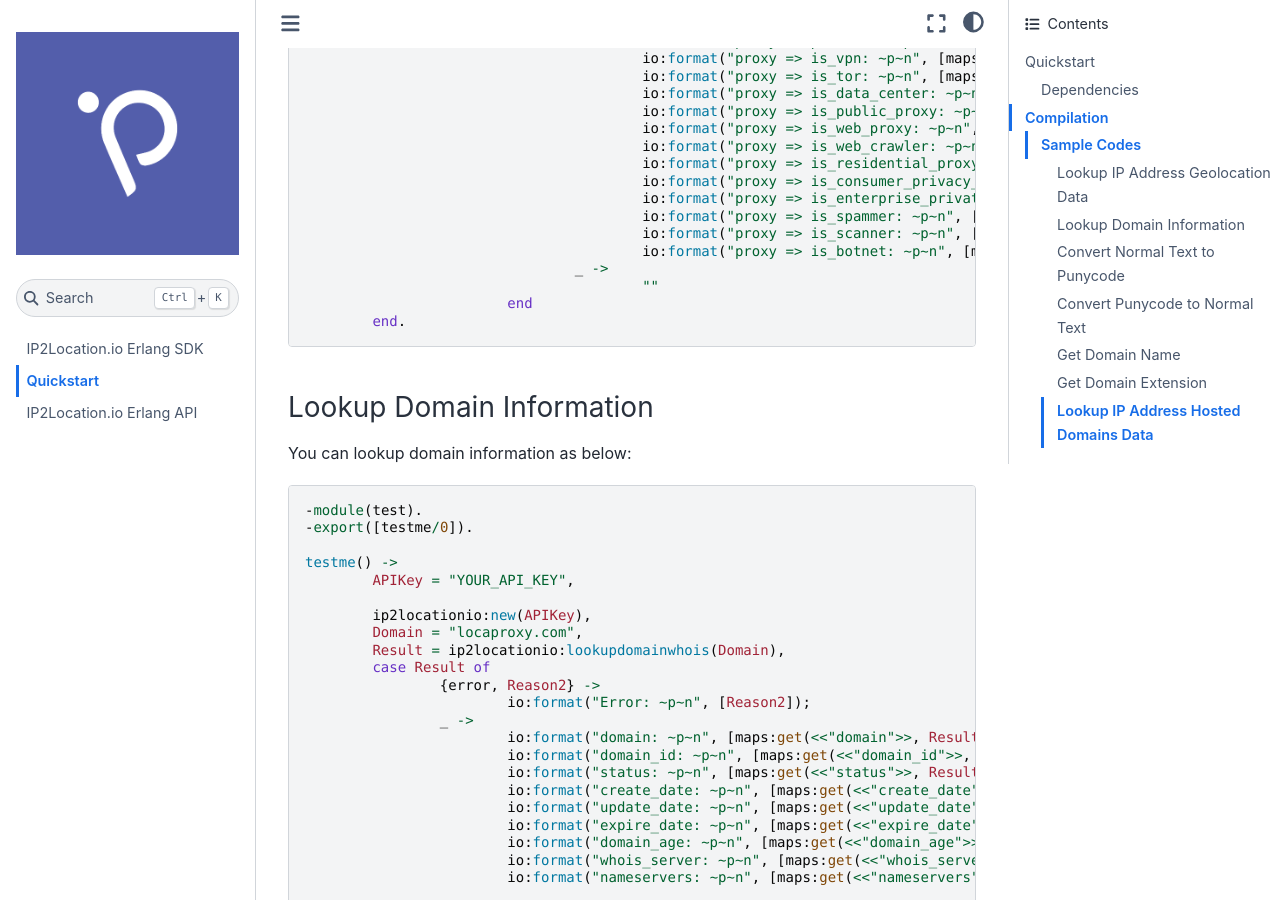
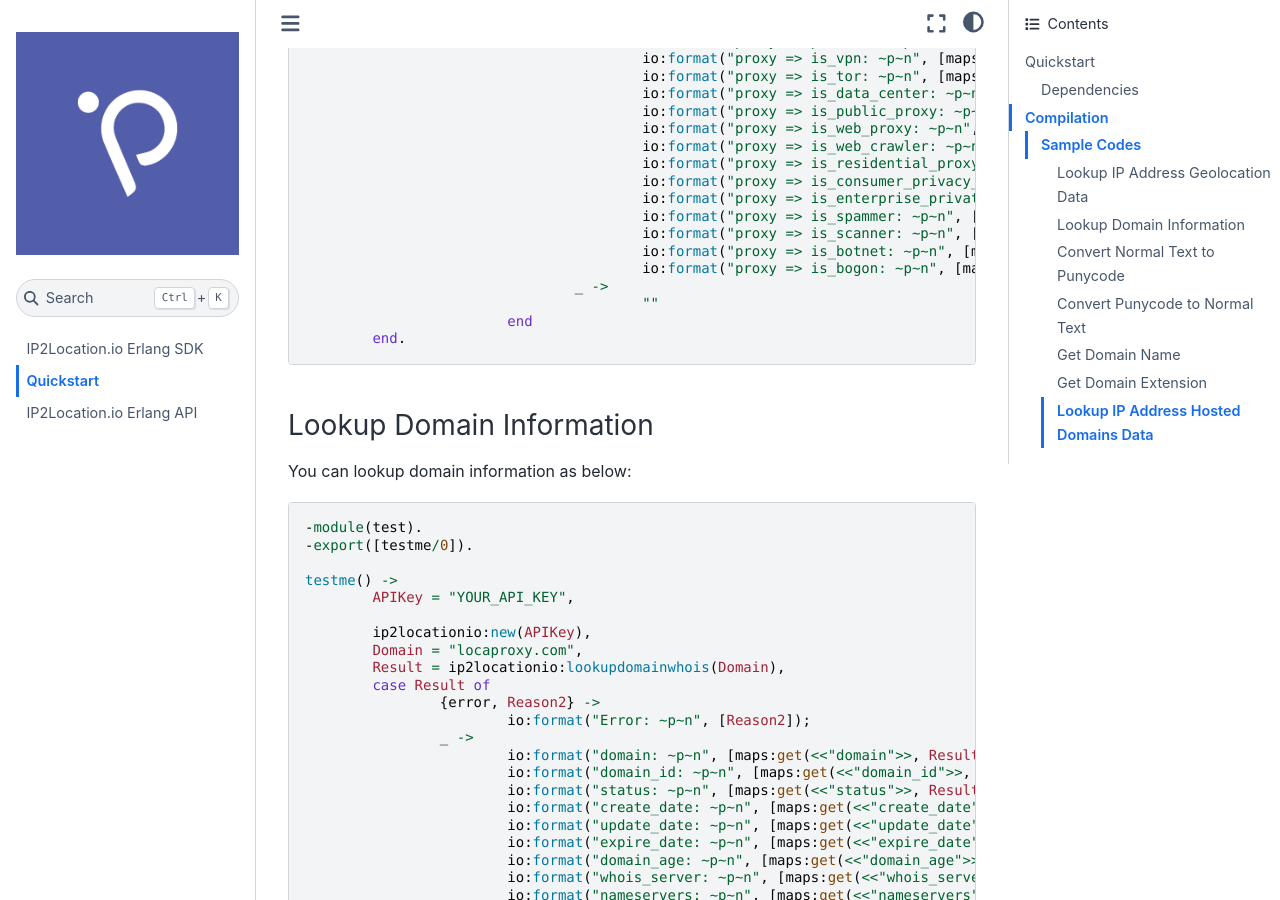
Before and after one commit to ip2location/ip2location-io-erlang, a Sphinx documentation site: the page built from docs/source/quickstart.md, in a window 1280 px wide and 900 px high, scrolled down 3054 px. Built offline with Sphinx 7.4.7 and the Sphinx Book theme 1.1.4, drawn with Linux system fonts in a browser that asks for light colours.

Commit message:
Updated RTD to add is_bogon information.

```diff
--- a/docs/source/quickstart.md
+++ b/docs/source/quickstart.md
@@ -172,6 +172,7 @@ testme() ->
 					io:format("proxy => is_spammer: ~p~n", [maps:get(<<"is_spammer">>, Proxy)]),
 					io:format("proxy => is_scanner: ~p~n", [maps:get(<<"is_scanner">>, Proxy)]),
 					io:format("proxy => is_botnet: ~p~n", [maps:get(<<"is_botnet">>, Proxy)]);
+					io:format("proxy => is_bogon: ~p~n", [maps:get(<<"is_bogon">>, Proxy)]);
 				_ ->
 					""
 			end
```
Also changed, not shown: docs/source/code.md (+1 -0 lines).
